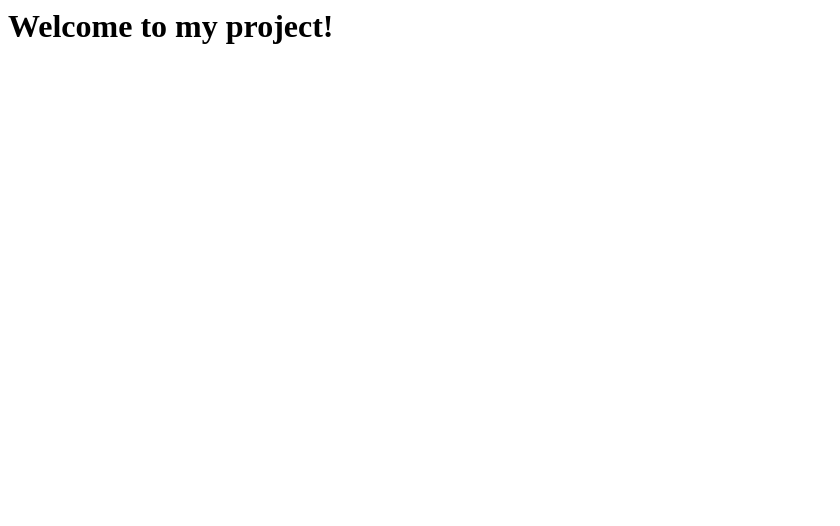
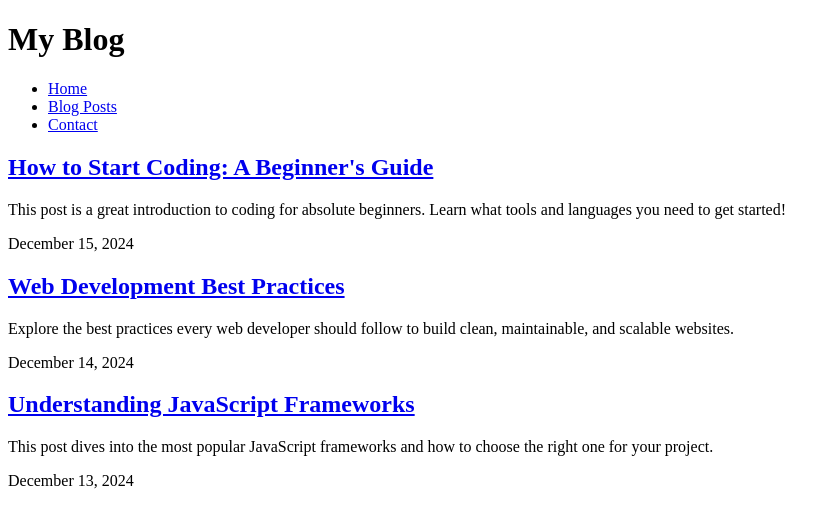
Before and after one commit to mqemzi/Sprints-SWCM-Task, a plain HTML site: page index.html in a window 1280 px wide. Shown: the whole page, without its empty margins (0-840 px from the left). Drawn offline with Linux system fonts and the light colour scheme.

Commit message:
index.html

```diff
--- a/index.html
+++ b/index.html
@@ -1,4 +1,47 @@
-<html>
-  <head><title>My Web Project</title></head>
-  <body><h1>Welcome to my project!</h1></body>
+<!DOCTYPE html>
+<html lang="en">
+<head>
+    <meta charset="UTF-8">
+    <meta name="viewport" content="width=device-width, initial-scale=1.0">
+    <meta http-equiv="X-UA-Compatible" content="ie=edge">
+    <title>Blog Homepage</title>
+    <link rel="stylesheet" href="styles.css">
+</head>
+<body>
+
+    <!-- Header Section -->
+    <header>
+        <h1>My Blog</h1>
+        <!-- Navigation Menu -->
+        <nav>
+            <ul>
+                <li><a href="index.html">Home</a></li>
+                <li><a href="blog.html">Blog Posts</a></li>
+                <li><a href="contact.html">Contact</a></li>
+            </ul>
+        </nav>
+    </header>
+
+    <!-- Blog Posts Section -->
+    <section id="blog-posts">
+        <article class="post">
+            <h2><a href="post1.html">How to Start Coding: A Beginner's Guide</a></h2>
+            <p>This post is a great introduction to coding for absolute beginners. Learn what tools and languages you need to get started!</p>
+            <time datetime="2024-12-15">December 15, 2024</time>
+        </article>
+
+        <article class="post">
+            <h2><a href="post2.html">Web Development Best Practices</a></h2>
+            <p>Explore the best practices every web developer should follow to build clean, maintainable, and scalable websites.</p>
+            <time datetime="2024-12-14">December 14, 2024</time>
+        </article>
+
+        <article class="post">
+            <h2><a href="post3.html">Understanding JavaScript Frameworks</a></h2>
+            <p>This post dives into the most popular JavaScript frameworks and how to choose the right one for your project.</p>
+            <time datetime="2024-12-13">December 13, 2024</time>
+        </article>
+    </section>
+
+</body>
 </html>
```
